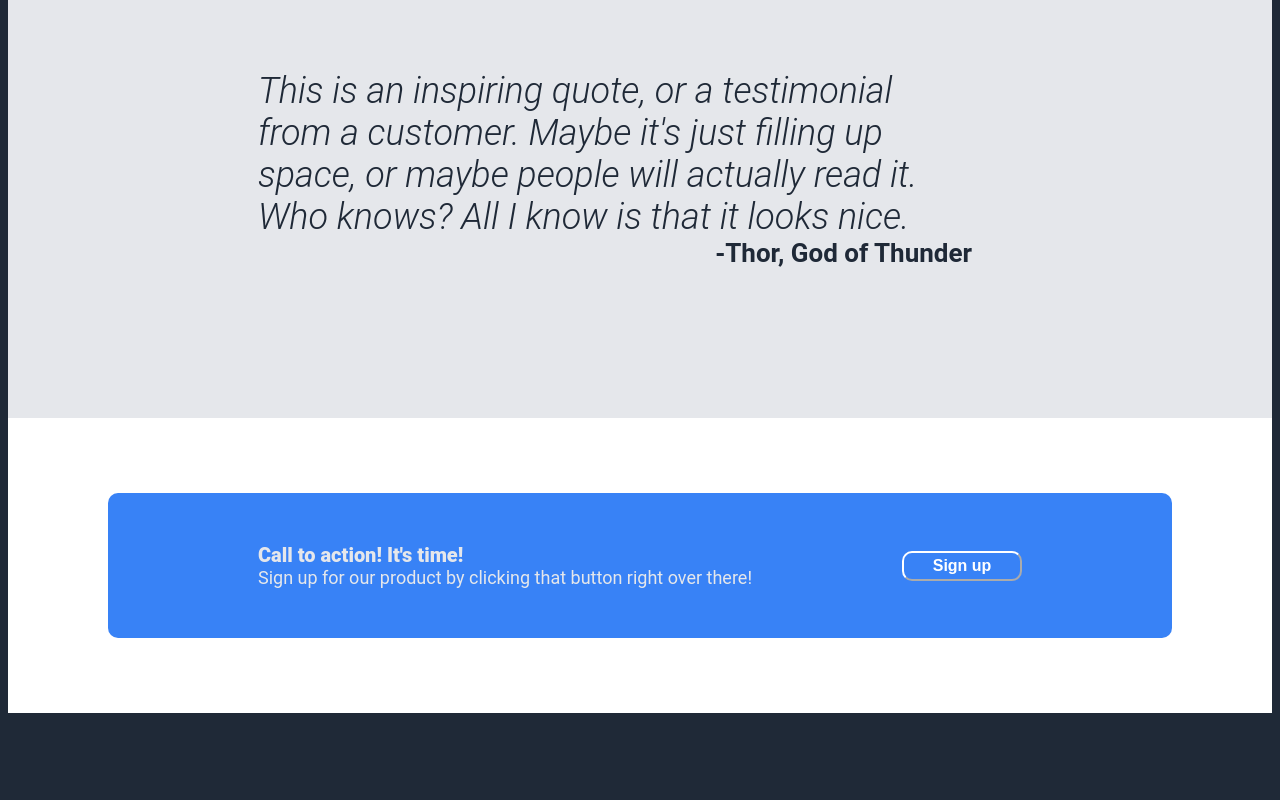
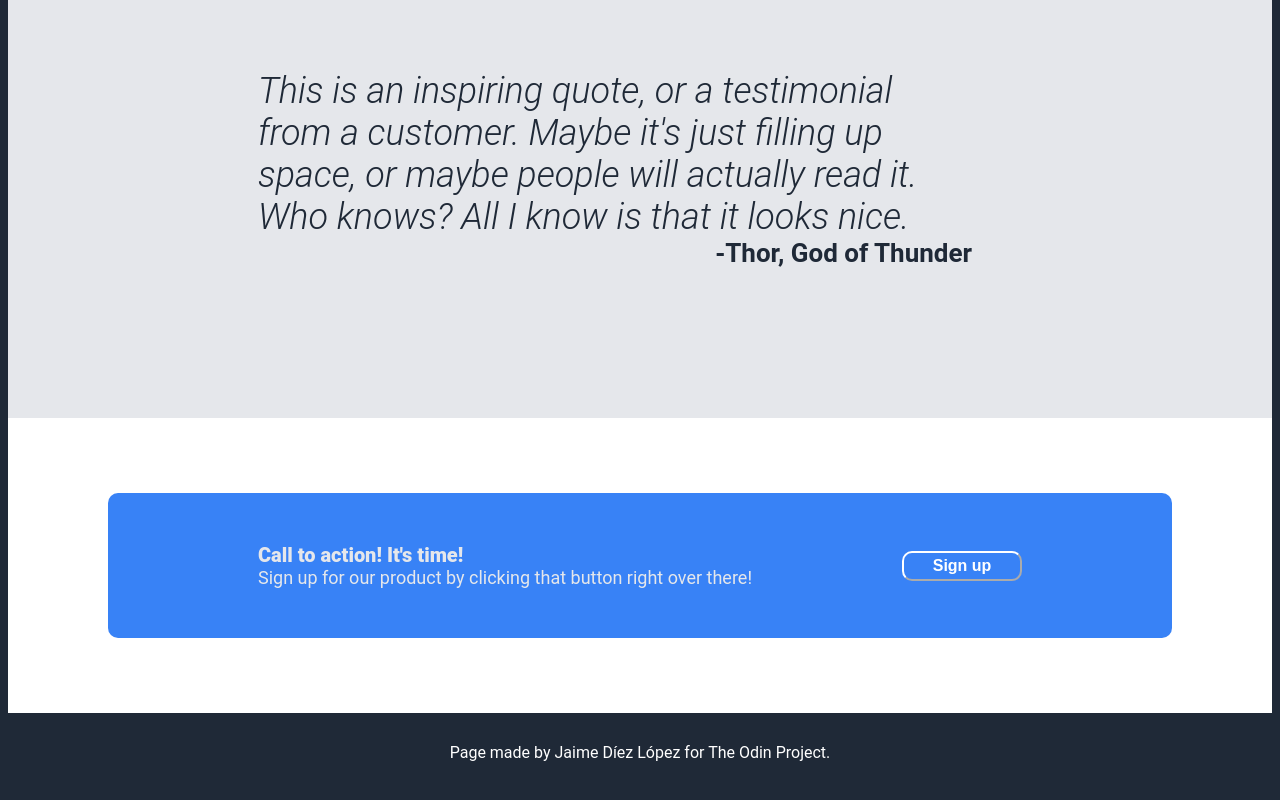
Before and after one commit to Nemaru1/Project-LandingPage, a plain HTML site: page index.html in a window 1280 px wide. Shown: the part 1011-1811 px from the top of the page. Before the commit the page ends 1732 px from the top, so only its background shows below. Drawn offline with Linux system fonts and the light colour scheme; files whose address does not match are found by name.

Commit message:
Finished

```diff
--- a/index.html
+++ b/index.html
@@ -69,6 +69,11 @@
     </div>
     </div>
 
+    <div class="fivebox">
+      Page made by Jaime Díez López for The Odin Project.
+
+    </div>
+
 
 
 
--- a/style.css
+++ b/style.css
@@ -239,3 +239,13 @@ ul a {
     width: 120px;
     height: 30px;
 }
+
+.fivebox{
+    display: flex;
+    color: white;
+    font-weight: 400;
+    font-size: 16px;
+    justify-content: center;
+    margin-top: 30px;
+    margin-bottom: 30px;
+}
```
